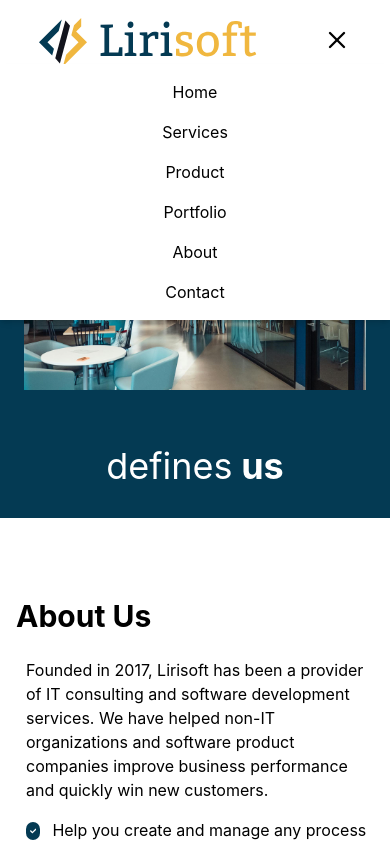
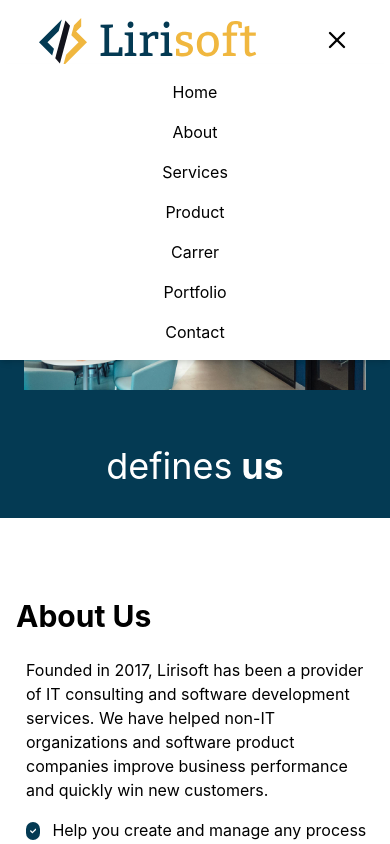
Before and after one commit to Akhileshkhare/lirisoftwebsite, a React (Create React App) app: page /about in a window 390 px wide. Both pictures are taken after a click on the button 337 px from the left and 40 px from the top of the page. Shown: the top 844 px of the page. Built offline with nearby package versions, Linux system fonts and the light colour scheme.

Commit message:
Fix: fixing the routing issue.

```diff
--- a/src/component/Navbar.tsx
+++ b/src/component/Navbar.tsx
@@ -43,7 +43,7 @@ const Navbar = () => {
       </button>
       {isOpen && (
         <div className="absolute top-16 left-0 w-full bg-white flex flex-col items-center gap-4 py-4 shadow-md md:hidden">
-          {["Home", "Services","Product", "Portfolio", "About", "Contact"].map((item) => (
+          {["Home","About", "Services","Product","Carrer", "Portfolio",  "Contact"].map((item) => (
             <Link key={item} to={`/${item.toLowerCase()}`}            className="relative hover:text-blue-900 after:content-[''] after:absolute after:left-0 after:bottom-[-2px] after:w-full after:h-[2px] after:bg-blue-700 after:scale-x-0 hover:after:scale-x-100 after:transition-transform after:duration-300"
 >
               {item}
```
